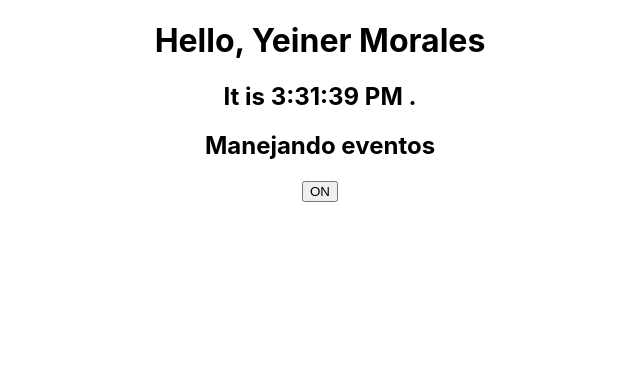
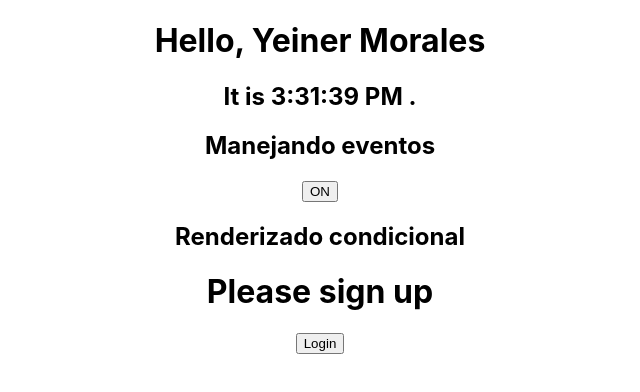
Before and after one commit to yeiner/aprendiendo-react, a React (Create React App) app in the folder app-react/: page / in a window 1280 px wide. Shown: the top 392 px of the page, without its empty margins (320-960 px from the left). Built offline with nearby package versions, Linux system fonts and the light colour scheme.

Commit message:
:couplekiss: Renderizado condicional by https://es.reactjs.org/docs/conditional-rendering.html

```diff
--- a/app-react/src/App.js
+++ b/app-react/src/App.js
@@ -4,6 +4,7 @@
 
 import Clock from './components/Clock';
 import Toggle from './components/Toggle';
+import LoginControl from './components/LoginControl';
 
 function App() {
   return (
@@ -13,6 +14,10 @@
       <div>
         <h2>Manejando eventos</h2>
         <Toggle />
+      </div>
+      <div>
+        <h2>Renderizado condicional</h2>
+        <LoginControl />
       </div>
     </div>
   );
--- /dev/null
+++ b/app-react/src/components/LoginControl.js
@@ -0,0 +1,64 @@
+import React from 'react'
+
+class LoginControl extends React.Component {
+    constructor(props) {
+        super(props);
+        this.handleLoginClick = this.handleLoginClick.bind(this);
+        this.handleLogoutClick = this.handleLogoutClick.bind(this);
+        this.state = {isLoggedIn: false};
+    }
+
+    handleLoginClick() {
+        this.setState({isLoggedIn:  true});
+    }
+
+    handleLogoutClick() {
+        this.setState({isLoggedIn: false});
+    }
+
+    render() {
+        const isLoggedIn = this.state.isLoggedIn;
+        let button;
+        if(isLoggedIn) {
+            button = <LogoutButton onClick={this.handleLogoutClick} />;
+        } else {
+            button = <LoginButton onClick={this.handleLoginClick} />;
+        }
+
+        return (
+            <div>
+                <Greeting isLoggedIn={isLoggedIn} />
+                {button}
+            </div>
+        );
+    }
+
+}
+
+function UserGreeting(props) {
+  return <h1>Welcome back!</h1>;
+}
+
+function GuestGreeting(props) {
+  return <h1>Please sign up</h1>;
+}
+
+function Greeting(props) {
+  const isLoggedIn = props.isLoggedIn;
+  if (isLoggedIn) {
+    return <UserGreeting />;
+  }
+
+  return <GuestGreeting />;
+}
+
+function LoginButton(props) {
+  return <button onClick={props.onClick}>Login</button>;
+}
+
+function LogoutButton(props) {
+  return <button onClick={props.onClick}>Logout</button>;
+}
+
+
+export default LoginControl;
```
